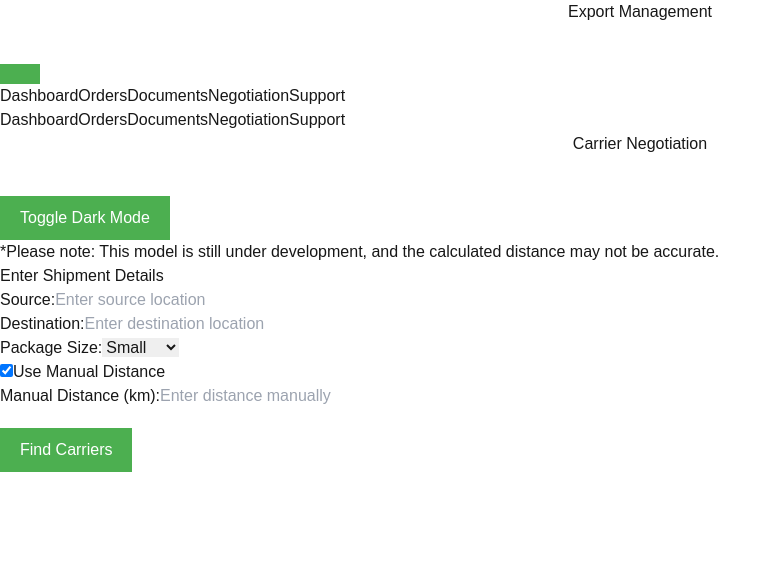
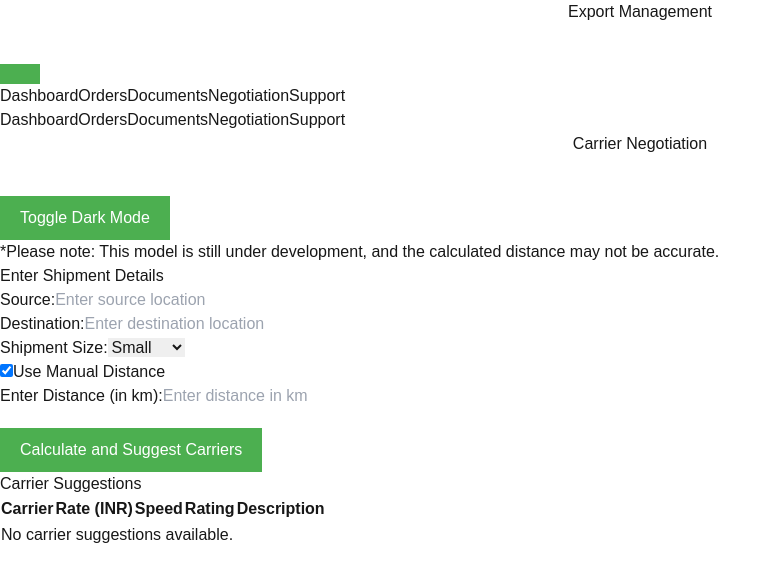
Before and after one commit to Om7035/export-management-platform, a Next.js app: page /negotiation in a window 1280 px wide. Both pictures are taken after a click on the checkbox 6 px from the left and 370 px from the top of the page. Shown: the top 582 px of the page, without its empty margins (0-781 px from the left). Built offline with nearby package versions, Linux system fonts and the light colour scheme.

Commit message:
Update negotiation.js

```diff
--- a/pages/negotiation.js
+++ b/pages/negotiation.js
@@ -2,7 +2,7 @@ import { useState, useEffect } from 'react';
 import Navbar from '../components/Navbar';
 import axios from 'axios';
 
-const OPENCAGE_API_KEY = 'b9f3da6e937e474f8b13be4b3c0c0772';
+const OPENCAGE_API_KEY = 'b9f3da6e937e474f8b13be4b3c0c0772'; // Replace with your OpenCage API key
 
 // Function to calculate distance between two coordinates using the Haversine formula
 const calculateDistance = (lat1, lon1, lat2, lon2) => {
@@ -38,8 +38,10 @@ const fetchCoordinates = async (location) => {
     throw error;
   }
 };
-
 // Simulated fetch function for carrier suggestions with refined realistic rates
+// Simulated fetch function for carrier suggestions with more realistic factors
+// Simulated fetch function for carrier suggestions with transportation modes
+// Expanded carrier pool with different transportation modes
 const allCarriers = [
   {
     carrier: 'BlueExpress Logistics',
@@ -57,7 +59,110 @@ const allCarriers = [
     mode: 'Truck',
     description: 'Reliable, cost-effective shipping for non-urgent deliveries.',
   },
-  // Add the rest of the carriers as needed...
+  {
+    carrier: 'EcoFleet Couriers',
+    rate: 700,
+    speed: 'Economy (7-10 Days)',
+    rating: 3.6,
+    mode: 'Ship',
+    description: 'Eco-friendly, economical choice for non-urgent shipments.',
+  },
+  {
+    carrier: 'SwiftMove Express',
+    rate: 1500,
+    speed: 'Premium Express (1-2 Days)',
+    rating: 4.8,
+    mode: 'Airplane',
+    description: 'Guaranteed fast and secure delivery for high-value or fragile items.',
+  },
+  {
+    carrier: 'GlobalCargo Movers',
+    rate: 2000,
+    speed: 'Standard International (7-14 Days)',
+    rating: 4.0,
+    mode: 'Ship',
+    description: 'Reliable international shipping with coverage across many countries.',
+  },
+  {
+    carrier: 'FastTrack Couriers',
+    rate: 2200,
+    speed: 'Super Express (Next Day)',
+    rating: 5.0,
+    mode: 'Airplane',
+    description: 'The fastest delivery service available for urgent needs.',
+  },
+  {
+    carrier: 'TurboFreight Express',
+    rate: 1800,
+    speed: 'Express (3-5 Days)',
+    rating: 4.3,
+    mode: 'Truck',
+    description: 'Fast, reliable, and safe trucking solutions for short to medium distances.',
+  },
+  {
+    carrier: 'OceanLine Shipping',
+    rate: 2500,
+    speed: 'Economy International (10-14 Days)',
+    rating: 3.8,
+    mode: 'Ship',
+    description: 'Cost-effective bulk international shipping, with focus on sustainability.',
+  },
+  {
+    carrier: 'JetStream Logistics',
+    rate: 1300,
+    speed: 'Express International (3-5 Days)',
+    rating: 4.7,
+    mode: 'Airplane',
+    description: 'Global air freight services for quick delivery worldwide.',
+  },
+  {
+    carrier: 'EarthTransport Solutions',
+    rate: 1100,
+    speed: 'Standard (7-10 Days)',
+    rating: 4.1,
+    mode: 'Truck',
+    description: 'Reliable delivery for long-distance trucking, focusing on value for money.',
+  },
+  {
+    carrier: 'SkyCargo Airways',
+    rate: 1400,
+    speed: 'Premium Air (2-4 Days)',
+    rating: 4.5,
+    mode: 'Airplane',
+    description: 'International air cargo shipping, offering guaranteed on-time delivery.',
+  },
+  {
+    carrier: 'GreenCargo Solutions',
+    rate: 650,
+    speed: 'Economy (7-10 Days)',
+    rating: 3.9,
+    mode: 'Ship',
+    description: 'Sustainable shipping methods with a focus on reducing carbon footprint.',
+  },
+  {
+    carrier: 'Velocity Freight',
+    rate: 1600,
+    speed: 'Express (3-5 Days)',
+    rating: 4.6,
+    mode: 'Truck',
+    description: 'Fast delivery via road networks, ideal for time-sensitive shipments.',
+  },
+  {
+    carrier: 'CargoStream Global',
+    rate: 2100,
+    speed: 'International Standard (7-14 Days)',
+    rating: 4.2,
+    mode: 'Ship',
+    description: 'Worldwide shipping solutions with competitive rates for large cargo.',
+  },
+  {
+    carrier: 'FlyHigh Logistics',
+    rate: 1900,
+    speed: 'Air Express (1-3 Days)',
+    rating: 4.8,
+    mode: 'Airplane',
+    description: 'Fast and reliable air freight services for time-sensitive goods.',
+  },
 ];
 
 // Function to randomly select 5 carriers
@@ -88,7 +193,7 @@ const fetchCarrierSuggestions = async (shipmentDetails) => {
 
   // Filter out carriers that don't match certain criteria (e.g., mode or destination)
   const filteredCarriers = carriers.filter((carrier) => {
-    if (destination === 'International' && carrier.mode !== 'Ship') {
+    if (destination === "International" && carrier.mode !== 'Ship') {
       return false; // Only ships can handle international large shipments
     }
     return true;
@@ -105,6 +210,9 @@ const fetchCarrierSuggestions = async (shipmentDetails) => {
   return randomCarriers;
 };
 
+
+
+
 export default function Negotiation() {
   const [carrierSuggestions, setCarrierSuggestions] = useState([]);
   const [shipmentDetails, setShipmentDetails] = useState({
@@ -113,9 +221,9 @@ export default function Negotiation() {
     size: 'small',
     distance: 0,
   });
-  const [distance, setDistance] = useState(null);
-  const [manualDistance, setManualDistance] = useState('');
-  const [useManualDistance, setUseManualDistance] = useState(false);
+  const [distance, setDistance] = useState(null); // Added state for distance
+  const [manualDistance, setManualDistance] = useState(''); // Added state for manual distance input
+  const [useManualDistance, setUseManualDistance] = useState(false); // State for switching between auto and manual distance
   const [theme, setTheme] = useState('light');
   const [loading, setLoading] = useState(false);
 
@@ -166,7 +274,7 @@ export default function Negotiation() {
       // Update shipment details with calculated or manual distance
       const updatedDetails = { source, destination, size, distance: useManualDistance ? manualDistance : calculatedDistance };
       setShipmentDetails(updatedDetails);
-      setDistance(useManualDistance ? manualDistance : calculatedDistance.toFixed(2));
+      setDistance(useManualDistance ? manualDistance : calculatedDistance.toFixed(2)); // Store distance in state
 
       // Fetch carrier suggestions
       const carriers = await fetchCarrierSuggestions(updatedDetails);
@@ -181,25 +289,26 @@ export default function Negotiation() {
   const toggleTheme = () => setTheme((prev) => (prev === 'light' ? 'dark' : 'light'));
 
   return (
-    <div className={`${theme} min-h-screen flex flex-col`}>
+    <div className={`${theme}`}>
       <Navbar />
-      <main className="container mx-auto p-4 sm:p-8">
-        <div className="flex justify-between items-center mb-8 flex-wrap">
-          <h1 className="text-3xl sm:text-4xl font-extrabold text-gray-800 dark:text-gray-200">Carrier Negotiation</h1>
+      <main className="container mx-auto p-8">
+        <div className="flex justify-between items-center mb-8">
+          <h1 className="text-4xl font-extrabold text-gray-800 dark:text-gray-200">Carrier Negotiation</h1>
           <button
             onClick={toggleTheme}
-            className="px-4 py-2 mt-4 sm:mt-0 bg-blue-600 text-white rounded-lg hover:bg-blue-700 transition-all"
+            className="px-4 py-2 bg-blue-600 text-white rounded-lg hover:bg-blue-700 transition-all"
           >
             Toggle {theme === 'dark' ? 'Light' : 'Dark'} Mode
           </button>
         </div>
 
+        {/* Disclaimer */}
         <div className="text-sm text-red-700 font-semibold mb-8">
           *Please note: This model is still under development, and the calculated distance may not be accurate.
         </div>
 
         <section className="bg-white dark:bg-gray-800 p-6 shadow-lg rounded-lg mb-8">
-          <h2 className="text-xl sm:text-2xl font-semibold mb-6 dark:text-gray-200">Enter Shipment Details</h2>
+          <h2 className="text-2xl font-semibold mb-6 dark:text-gray-200">Enter Shipment Details</h2>
           <form onSubmit={handleFormSubmit} className="space-y-6">
             <div className="space-y-2">
               <label className="text-lg font-medium dark:text-gray-200">Source:</label>
@@ -224,7 +333,7 @@ export default function Negotiation() {
               />
             </div>
             <div className="space-y-2">
-              <label className="text-lg font-medium dark:text-gray-200">Package Size:</label>
+              <label className="text-lg font-medium dark:text-gray-200">Shipment Size:</label>
               <select
                 name="size"
                 onChange={handleInputChange}
@@ -236,57 +345,78 @@ export default function Negotiation() {
                 <option value="large">Large</option>
               </select>
             </div>
-
-            <div className="space-y-2 flex items-center">
+            <div className="flex items-center space-x-4">
               <input
                 type="checkbox"
-                checked={useManualDistance}
-                onChange={() => setUseManualDistance(!useManualDistance)}
-                className="mr-3"
+                onChange={() => setUseManualDistance((prev) => !prev)}
+                className="h-5 w-5 text-blue-600"
               />
               <label className="text-lg font-medium dark:text-gray-200">Use Manual Distance</label>
             </div>
-
             {useManualDistance && (
               <div className="space-y-2">
-                <label className="text-lg font-medium dark:text-gray-200">Manual Distance (km):</label>
+                <label className="text-lg font-medium dark:text-gray-200">Enter Distance (in km):</label>
                 <input
                   type="number"
                   value={manualDistance}
                   onChange={handleDistanceChange}
                   className="w-full p-3 border rounded-lg dark:bg-gray-700 dark:text-gray-200"
-                  placeholder="Enter distance manually"
+                  placeholder="Enter distance in km"
                   required
                 />
               </div>
             )}
-
             <button
               type="submit"
-              className="w-full p-3 bg-blue-600 text-white font-semibold rounded-lg hover:bg-blue-700 transition-all"
+              className="w-full p-3 bg-blue-600 text-white rounded-lg hover:bg-blue-700 transition-all"
             >
-              {loading ? 'Loading...' : 'Find Carriers'}
+              Calculate and Suggest Carriers
             </button>
           </form>
         </section>
 
-        {carrierSuggestions.length > 0 && (
-          <section className="bg-white dark:bg-gray-800 p-6 shadow-lg rounded-lg">
-            <h2 className="text-xl sm:text-2xl font-semibold mb-6 dark:text-gray-200">Suggested Carriers</h2>
-            <div className="grid gap-6 sm:grid-cols-2 lg:grid-cols-3">
-              {carrierSuggestions.map((carrier, index) => (
-                <div key={index} className="p-6 border rounded-lg shadow-md dark:bg-gray-700 dark:text-gray-200">
-                  <h3 className="text-lg font-semibold mb-3">{carrier.carrier}</h3>
-                  <p className="text-sm">{carrier.description}</p>
-                  <div className="mt-3">
-                    <p className="text-sm text-gray-600">Rate: ₹{carrier.rate}</p>
-                    <p className="text-sm text-gray-600">Speed: {carrier.speed}</p>
-                    <p className="text-sm text-gray-600">Rating: {carrier.rating} ★</p>
-                  </div>
-                </div>
-              ))}
-            </div>
-          </section>
+        {loading ? (
+          <div className="text-center text-lg text-gray-800 dark:text-gray-200">Loading...</div>
+        ) : (
+          <>
+            {distance && (
+              <div className="mb-8 text-lg text-gray-800 dark:text-gray-200">
+                <p>Approximate Distance: {distance} km</p>
+              </div>
+            )}
+
+            <section className="bg-white dark:bg-gray-800 p-6 shadow-lg rounded-lg">
+              <h2 className="text-2xl font-semibold mb-6 dark:text-gray-200">Carrier Suggestions</h2>
+              <table className="min-w-full table-auto">
+                <thead>
+                  <tr className="bg-gray-100 dark:bg-gray-700">
+                    <th className="px-6 py-3">Carrier</th>
+                    <th className="px-6 py-3">Rate (INR)</th>
+                    <th className="px-6 py-3">Speed</th>
+                    <th className="px-6 py-3">Rating</th>
+                    <th className="px-6 py-3">Description</th>
+                  </tr>
+                </thead>
+                <tbody>
+                  {carrierSuggestions.length > 0 ? (
+                    carrierSuggestions.map((carrier, index) => (
+                      <tr key={index} className="border-t">
+                        <td className="px-6 py-3">{carrier.carrier}</td>
+                        <td className="px-6 py-3">{carrier.rate}</td>
+                        <td className="px-6 py-3">{carrier.speed}</td>
+                        <td className="px-6 py-3">{carrier.rating}</td>
+                        <td className="px-6 py-3">{carrier.description}</td>
+                      </tr>
+                    ))
+                  ) : (
+                    <tr>
+                      <td className="px-6 py-3" colSpan="5">No carrier suggestions available.</td>
+                    </tr>
+                  )}
+                </tbody>
+              </table>
+            </section>
+          </>
         )}
       </main>
     </div>
```
